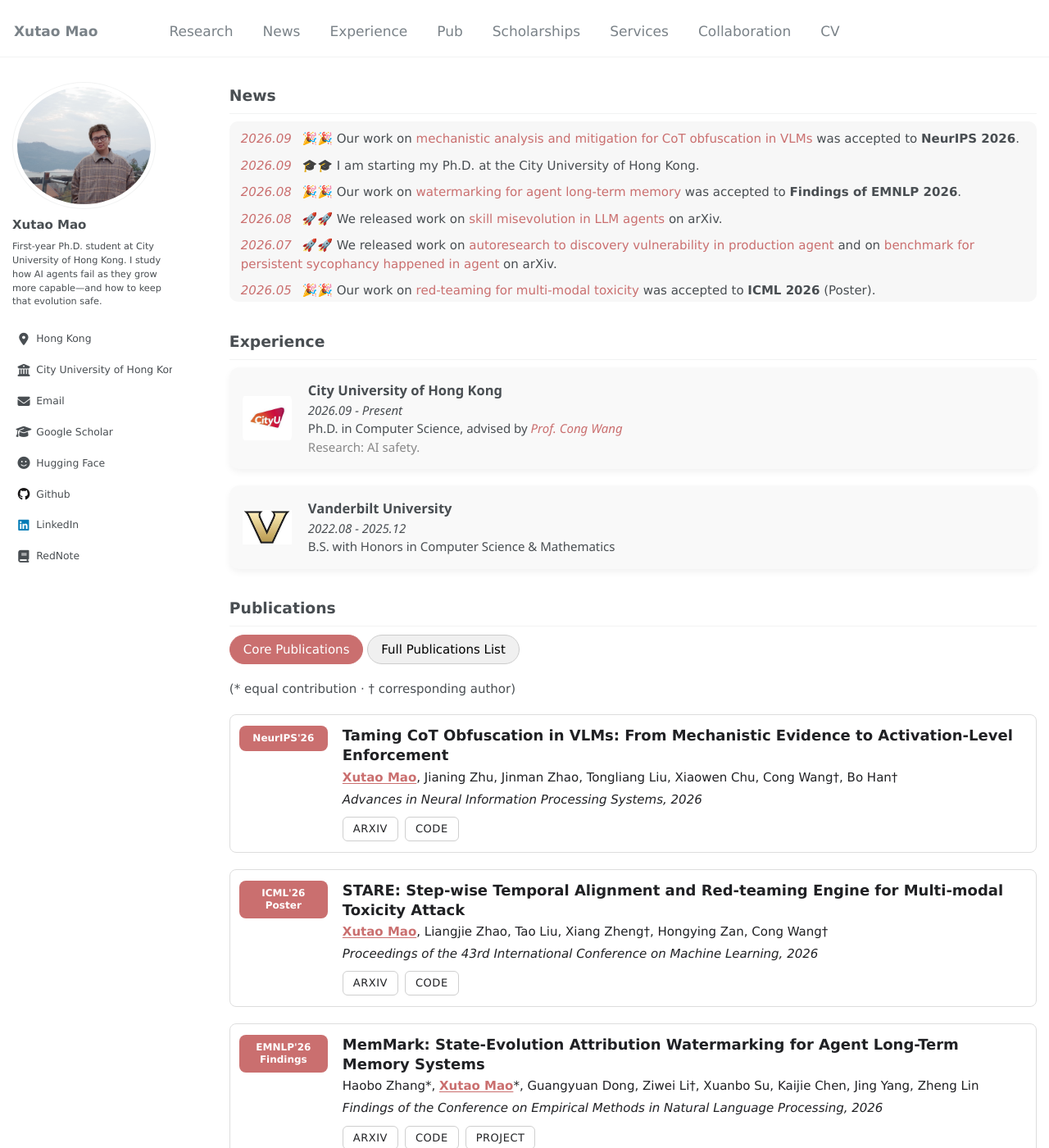
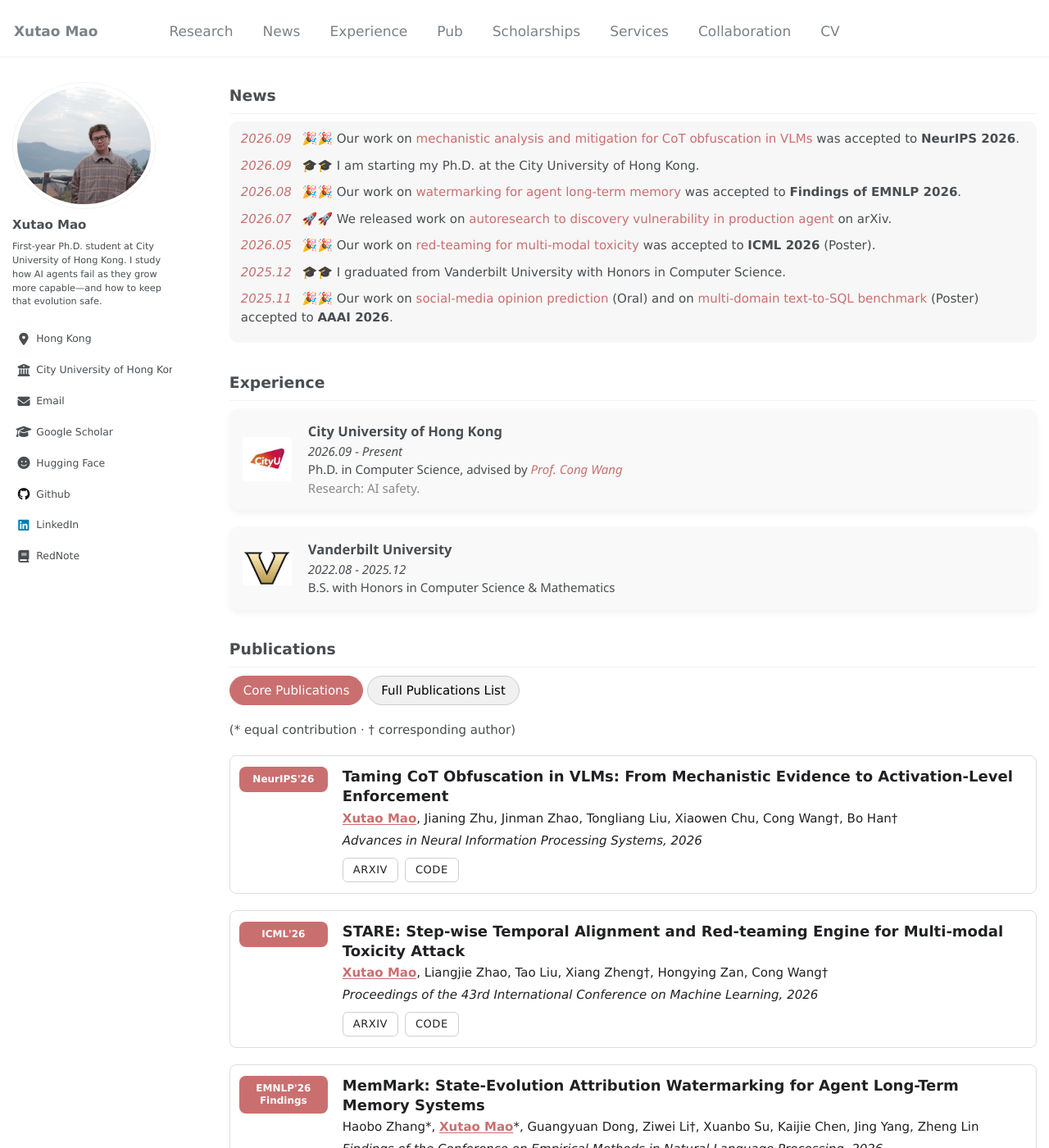
Before and after one commit to henrymao2004/henrymao2004.github.io, a Jekyll site: the page built from _pages/about.md, in a window 1280 px wide and 1400 px high, scrolled down 427 px. Shown: the whole window at 82% size. Built offline with Jekyll 4.4.1, drawn with Linux system fonts in a browser that asks for light colours; some web fonts are replaced.

Commit message:
Remove Poster from ICML pill, drop two news items, remove news scroll
Co-Authored-By: Claude Opus 4.6 <noreply@anthropic.com>

```diff
--- a/_pages/about.md
+++ b/_pages/about.md
@@ -26,8 +26,7 @@ News
 <li><span class="news-date"><em>2026.09</em></span> 🎉🎉 Our work on <a href="https://arxiv.org/abs/2609.24243" target="_blank">mechanistic analysis and mitigation for CoT obfuscation in VLMs</a> was accepted to <strong>NeurIPS 2026</strong>.</li>
 <li><span class="news-date"><em>2026.09</em></span> 🎓🎓 I am starting my Ph.D. at the City University of Hong Kong.</li>
 <li><span class="news-date"><em>2026.08</em></span> 🎉🎉 Our work on <a href="https://arxiv.org/abs/2605.25002" target="_blank">watermarking for agent long-term memory</a> was accepted to <strong>Findings of EMNLP 2026</strong>.</li>
-<li><span class="news-date"><em>2026.08</em></span> 🚀🚀 We released work on <a href="https://arxiv.org/abs/2608.12851" target="_blank">skill misevolution in LLM agents</a> on arXiv.</li>
-<li><span class="news-date"><em>2026.07</em></span> 🚀🚀 We released work on <a href="https://arxiv.org/abs/2607.11698" target="_blank">autoresearch to discovery vulnerability in production agent</a> and on <a href="https://arxiv.org/abs/2607.10526" target="_blank">benchmark for persistent sycophancy happened in agent</a> on arXiv.</li>
+<li><span class="news-date"><em>2026.07</em></span> 🚀🚀 We released work on <a href="https://arxiv.org/abs/2607.11698" target="_blank">autoresearch to discovery vulnerability in production agent</a> on arXiv.</li>
 <li><span class="news-date"><em>2026.05</em></span> 🎉🎉 Our work on <a href="https://arxiv.org/abs/2605.00699" target="_blank">red-teaming for multi-modal toxicity</a> was accepted to <strong>ICML 2026</strong> (Poster).</li>
 <li><span class="news-date"><em>2025.12</em></span> 🎓🎓 I graduated from Vanderbilt University with Honors in Computer Science.</li>
 <li><span class="news-date"><em>2025.11</em></span> 🎉🎉 Our work on <a href="https://arxiv.org/abs/2505.14422" target="_blank">social-media opinion prediction</a> (Oral) and on <a href="https://arxiv.org/abs/2505.18744" target="_blank">multi-domain text-to-SQL benchmark</a> (Poster) accepted to <strong>AAAI 2026</strong>.</li>
@@ -86,7 +85,7 @@ Publications
 
 <div class="publication-card" data-category="all">
   <div class="pub-entry">
-    <div class="pub-venue-pill">ICML'26 Poster</div>
+    <div class="pub-venue-pill">ICML'26</div>
     <div class="pub-entry-body">
       <strong class="pub-entry-title">STARE: Step-wise Temporal Alignment and Red-teaming Engine for Multi-modal Toxicity Attack</strong>
       <span class="pub-entry-authors"><strong>Xutao Mao</strong>, Liangjie Zhao, Tao Liu, Xiang Zheng&dagger;, Hongying Zan, Cong Wang&dagger;</span>
--- a/assets/css/home.css
+++ b/assets/css/home.css
@@ -14,8 +14,7 @@
 
       /* ===== News Scroll Box ===== */
     .news-box {
-      max-height: 220px;
-      overflow-y: auto;
+      overflow-y: visible;
       padding: 10px 14px;
       background: #f7f7f7;
       border-radius: 10px;
```
